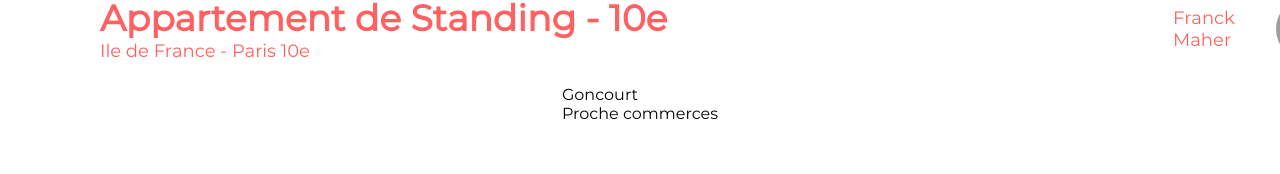
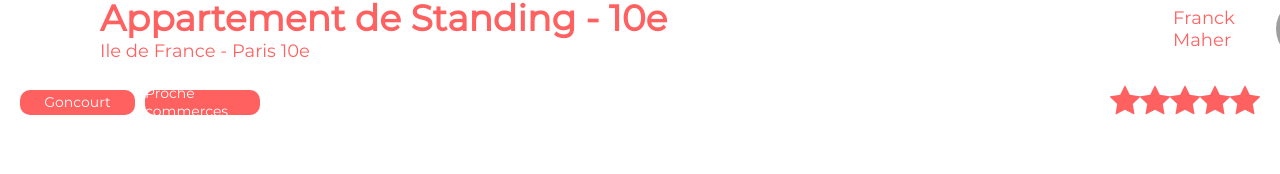
Before and after one commit to Squal94/Projet_11_Kasa_Khadir_Lounis_082022, a React (Create React App) app in the folder projet-11-khadir-lounis/: page /fiche/0979876d in a window 1280 px wide. Shown: the part 583-757 px from the top of the page. Built offline with nearby package versions, Linux system fonts and the light colour scheme; grey boxes are pictures that could not be loaded.

Commit message:
fin de la mise en place du Rating

```diff
--- /dev/null
+++ b/projet-11-khadir-lounis/src/components/Rating.js
@@ -0,0 +1,36 @@
+import React from "react";
+import { useEffect } from "react";
+import { useState } from "react";
+import { ReactComponent as Star } from "./../assets/img/star.svg";
+
+export function Rating(nb) {
+  const numberOfStar = [1, 2, 3, 4, 5];
+  const [rating, setRating] = useState("");
+
+  useEffect(() => {
+    handleRating(nb);
+  });
+
+  const handleRating = (rate) => {
+    setRating(rate);
+    for (let i = 1; i <= rate; i++) {
+      const starColorModif = document.querySelector(".star" + i);
+      starColorModif.setAttribute("fill", "#ff6060");
+    }
+  };
+
+  return (
+    <div className="container__rate">
+      {numberOfStar.map((star) => {
+        return (
+          <Star
+            className={"star" + star}
+            key={"star" + star}
+            fill="#E3E3E3"
+            height={"30px"}
+          ></Star>
+        );
+      })}
+    </div>
+  );
+}
--- a/projet-11-khadir-lounis/src/pages/Fiche.js
+++ b/projet-11-khadir-lounis/src/pages/Fiche.js
@@ -6,6 +6,7 @@ import Footer from "../components/Footer";
 import Nav from "../components/Nav";
 import logements from "./../logements.json";
 import { Tag } from "../components/Tag";
+import { Rating } from "../components/Rating";
 
 const Fiche = () => {
   const [appartement, setAppartement] = useState({});
@@ -45,14 +46,16 @@ const Fiche = () => {
           </div>
         </div>
         <div className="fiche__tags">
-          {appartement.tags &&
-            appartement.tags.map((tag) => (
-              <div className="fiche__tags--tag" key={tag}>
-                {Tag(tag)}
-              </div>
-            ))}
+          <div className="fiche__tags__container">
+            {appartement.tags &&
+              appartement.tags.map((tag) => (
+                <div className="fiche__tags__container--tag" key={tag}>
+                  {Tag(tag)}
+                </div>
+              ))}
+          </div>
 
-          <div className="fiche__tags--note"></div>
+          <div className="fiche__tags--note">{Rating(appartement.rating)}</div>
         </div>
       </main>
       <Footer />
--- a/projet-11-khadir-lounis/src/styles/_settings.scss
+++ b/projet-11-khadir-lounis/src/styles/_settings.scss
@@ -20,6 +20,9 @@ $card-linear-gradiant: #ffffff00, #00000048;
 $primary-radius: 25px;
 $secondary-radius: 10px;
 $tertiary-radius: 5px;
+$tag-width: 115px;
+$tag-height: 25px;
+$tag-font: 14px;
 
 $breakpoints: (
   "small": 767px,
--- /dev/null
+++ b/projet-11-khadir-lounis/src/styles/components/_tags.scss
@@ -0,0 +1,28 @@
+.fiche__tags {
+  display: flex;
+  flex-flow: row nowrap;
+  align-items: center;
+  justify-content: space-between;
+  width: $desktop-width;
+
+  &__container {
+    display: flex;
+    flex-flow: row nowrap;
+    align-items: center;
+  }
+}
+
+.tag {
+  display: flex;
+  justify-content: center;
+  align-items: center;
+  height: $tag-height;
+  width: $tag-width;
+  border-radius: $secondary-radius;
+  color: $white;
+  background-color: $color-primary;
+  margin-right: 10px;
+  &__name {
+    font-size: $tag-font;
+  }
+}
--- a/projet-11-khadir-lounis/src/styles/index.scss
+++ b/projet-11-khadir-lounis/src/styles/index.scss
@@ -6,5 +6,7 @@
 @import "./components/footer";
 @import "./components/card";
 @import "./pages/fiche";
+@import "./components/tags";
+
 @import "./pages/404";
 @import "./Utlis/keyframe";
```
Also changed, not shown: projet-11-khadir-lounis/src/assets/img/star.png (added), projet-11-khadir-lounis/src/assets/img/star.svg (added).
